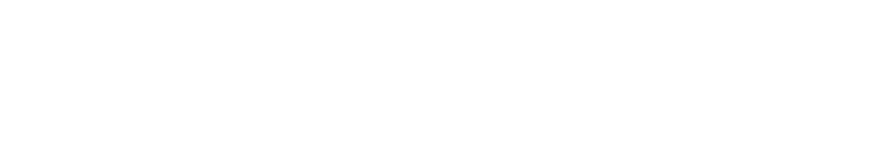
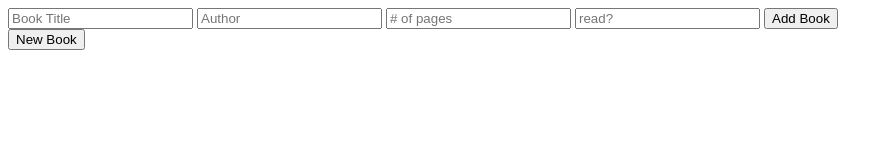
Before and after one commit to demartinom/The-Odin-Project, a plain HTML site: page Object-Library/index.html in a window 1280 px wide. Shown: the whole page, without its empty margins (0-893 px from the left). Drawn offline with Linux system fonts and the light colour scheme.

Commit message:
Create template form

```diff
--- a/Object-Library/index.html
+++ b/Object-Library/index.html
@@ -9,6 +9,14 @@
     <title>Library</title>
   </head>
   <body>
+    <form action="#" class="add-book">
+      <input type="text" placeholder="Book Title" />
+      <input type="text" placeholder="Author" />
+      <input type="text" placeholder="# of pages" />
+      <input type="text" placeholder="read?" />
+      <button type="submit">Add Book</button>
+    </form>
+    <button class="new-book">New Book</button>
     <div class="library"></div>
   </body>
 </html>
```
